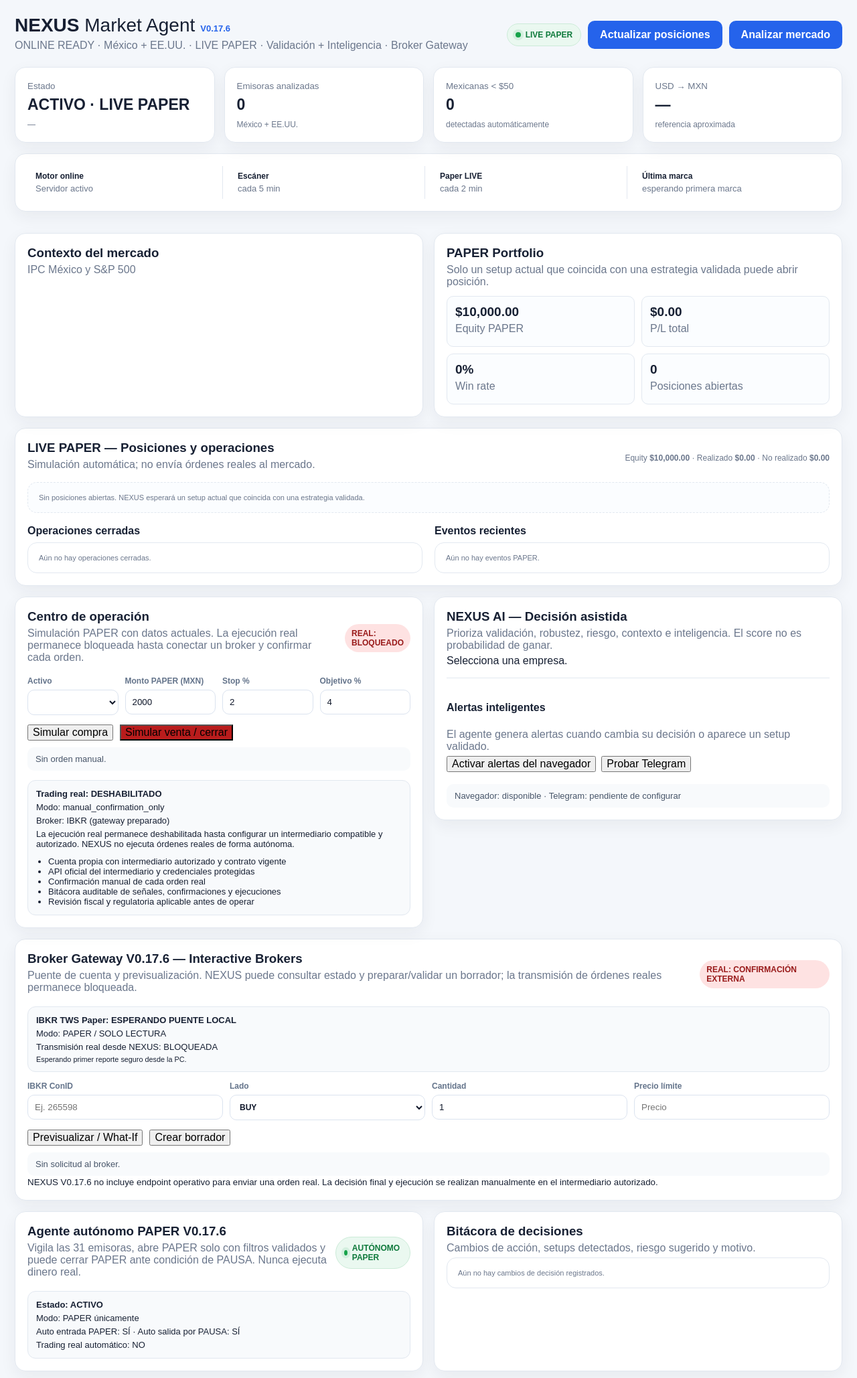
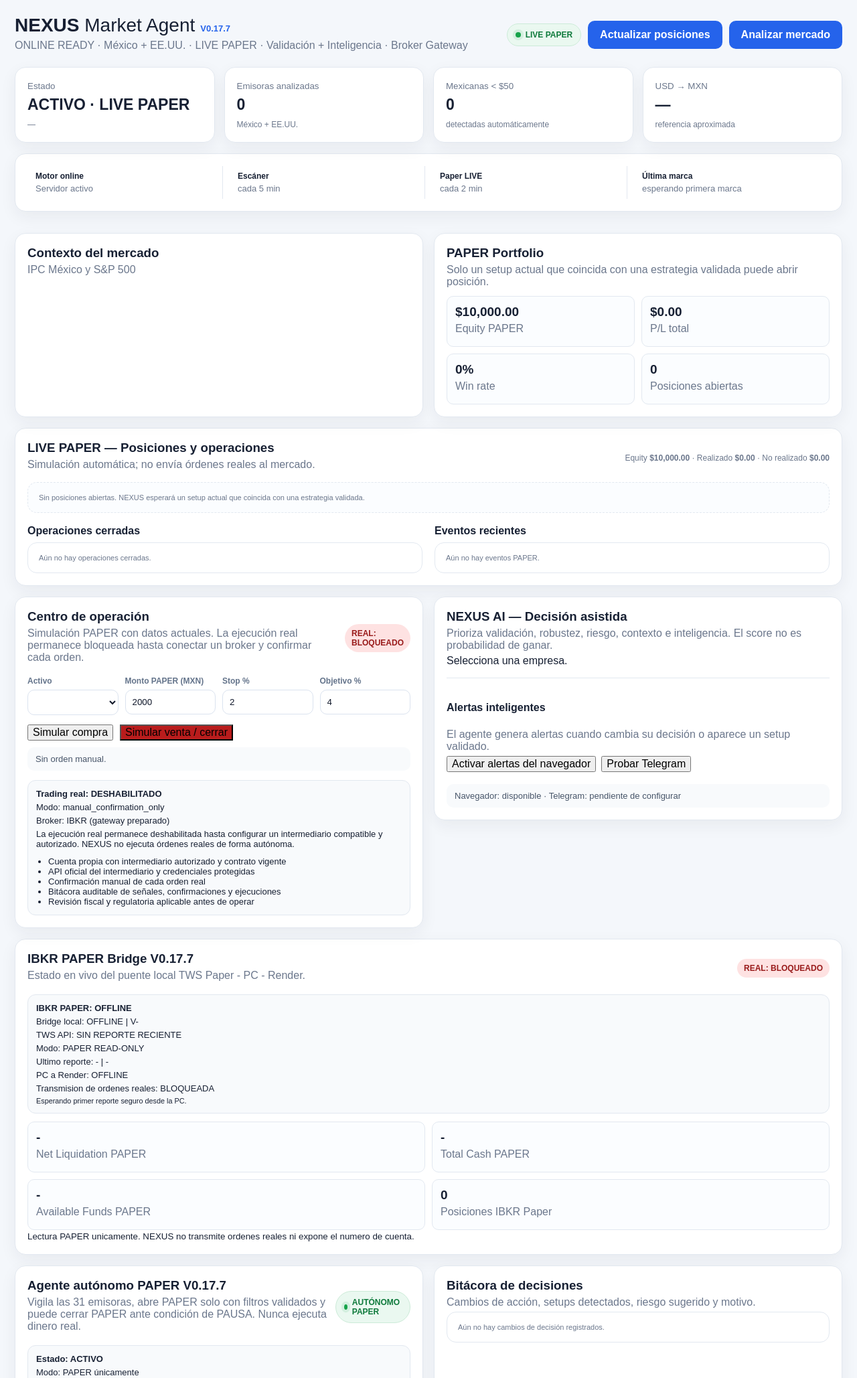
Before and after one commit to jesusespinoss84-pixel/nexus-market-agent-v013, a Flask app: page / in a window 1280 px wide. Shown: the top 2058 px of the page at 67% size. Run offline with Flask 3, Linux system fonts and the light colour scheme; data that the repository does not hold is empty.

Commit message:
Add files via upload

```diff
--- a/config/settings.yaml
+++ b/config/settings.yaml
@@ -1,6 +1,6 @@
 app:
   name: NEXUS Market Agent
-  version: 0.17.6
+  version: 0.17.7
   mode: paper
   live_trading_enabled: false
   port: 5130
--- a/src/web/static/app.js
+++ b/src/web/static/app.js
@@ -408,3 +408,9 @@ loadBrokerGateway = async function(){
  }catch(e){$('brokerStatus').textContent='No se pudo consultar el Broker Gateway.'}
 };
 loadBrokerGateway();
+
+
+// V0.17.7 FINAL IBKR PAPER BRIDGE
+function brokerMoney(v,c='USD'){if(v===null||v===undefined||Number.isNaN(Number(v)))return '-';try{return new Intl.NumberFormat('es-MX',{style:'currency',currency:c,maximumFractionDigits:2}).format(Number(v))}catch(e){return Number(v).toFixed(2)+' '+c}}
+loadBrokerGateway=async function(){if(!$('brokerStatus'))return;try{const d=await fetch('/api/broker/status?_='+Date.now(),{cache:'no-store'}).then(r=>r.json());const on=!!d.local_bridge_connected,a=d.local_bridge_account||{},cur=a.currency||'USD',age=d.local_bridge_age_seconds,ag=age==null?'-':age<60?'hace '+age+' s':'hace '+Math.floor(age/60)+' min';$('brokerStatus').innerHTML='<b>IBKR PAPER: '+(on?'CONECTADO':'OFFLINE')+'</b><span>Bridge local: '+(on?'ONLINE':'OFFLINE')+' | V'+esc(d.local_bridge_version||'-')+'</span><span>TWS API: '+(on?'CONECTADA':'SIN REPORTE RECIENTE')+'</span><span>Modo: PAPER READ-ONLY</span><span>Ultimo reporte: '+(d.local_bridge_received_utc?dt(d.local_bridge_received_utc):'-')+' | '+ag+'</span><span>PC a Render: '+(on?'CONECTADO':'OFFLINE')+'</span><span>Transmision de ordenes reales: BLOQUEADA</span><small>'+esc(d.local_bridge_message||'')+'</small>';if($('brokerAccount'))$('brokerAccount').innerHTML='<div class="mini"><b>'+brokerMoney(a.net_liquidation,cur)+'</b><p>Net Liquidation PAPER</p></div><div class="mini"><b>'+brokerMoney(a.total_cash,cur)+'</b><p>Total Cash PAPER</p></div><div class="mini"><b>'+brokerMoney(a.available_funds,cur)+'</b><p>Available Funds PAPER</p></div><div class="mini"><b>'+Number(d.local_bridge_positions_count||0)+'</b><p>Posiciones IBKR Paper</p></div>'}catch(e){$('brokerStatus').innerHTML='<b>IBKR PAPER: OFFLINE</b><span>Transmision real: BLOQUEADA</span>'}};
+loadBrokerGateway();setInterval(loadBrokerGateway,15000);
--- a/src/web/templates/index.html
+++ b/src/web/templates/index.html
@@ -1,5 +1,5 @@
-<!doctype html><html lang="es"><head><meta charset="utf-8"><meta name="viewport" content="width=device-width,initial-scale=1"><title>NEXUS V0.17.6</title><link rel="stylesheet" href="/static/style.css?v=0170"></head><body><div class="wrap">
-<header><div><div class="brand">NEXUS <span>Market Agent</span><em>V0.17.6</em></div><p>ONLINE READY · México + EE.UU. · LIVE PAPER · Validación + Inteligencia · Broker Gateway</p></div><div class="headActions"><span class="livebadge"><i></i> LIVE PAPER</span><button id="liveNow">Actualizar posiciones</button><button id="run">Analizar mercado</button></div></header>
+<!doctype html><html lang="es"><head><meta charset="utf-8"><meta name="viewport" content="width=device-width,initial-scale=1"><title>NEXUS V0.17.7</title><link rel="stylesheet" href="/static/style.css?v=0170"></head><body><div class="wrap">
+<header><div><div class="brand">NEXUS <span>Market Agent</span><em>V0.17.7</em></div><p>ONLINE READY · México + EE.UU. · LIVE PAPER · Validación + Inteligencia · Broker Gateway</p></div><div class="headActions"><span class="livebadge"><i></i> LIVE PAPER</span><button id="liveNow">Actualizar posiciones</button><button id="run">Analizar mercado</button></div></header>
 <section class="cards"><div><small>Estado</small><b id="status">—</b><span id="last">—</span></div><div><small>Emisoras analizadas</small><b id="count">—</b><span>México + EE.UU.</span></div><div><small>Mexicanas &lt; $50</small><b id="cheap">—</b><span>detectadas automáticamente</span></div><div><small>USD → MXN</small><b id="fx">—</b><span>referencia aproximada</span></div></section>
 <section class="panel onlinebar"><div><b>Motor online</b><span id="onlineState">Conectando…</span></div><div><b>Escáner</b><span id="scanCadence">—</span></div><div><b>Paper LIVE</b><span id="liveCadence">—</span></div><div><b>Última marca</b><span id="lastLive">—</span></div></section>
 <section class="grid2"><div class="panel"><h3>Contexto del mercado</h3><p>IPC México y S&P 500</p><div id="bench" class="bench"></div></div><div class="panel"><h3>PAPER Portfolio</h3><p>Solo un setup actual que coincida con una estrategia validada puede abrir posición.</p><div id="portfolio" class="portfolio"></div></div></section>
@@ -17,29 +17,29 @@
 </section>
 
 
-<section class="panel"><div class="panelhead"><div><h3>Broker Gateway V0.17.6 — Interactive Brokers</h3><p>Puente de cuenta y previsualización. NEXUS puede consultar estado y preparar/validar un borrador; la transmisión de órdenes reales permanece bloqueada.</p></div><span class="safetybadge">REAL: CONFIRMACIÓN EXTERNA</span></div><div id="brokerStatus" class="legalbox">Consultando Broker Gateway…</div><div class="tradeform"><label>IBKR ConID<input id="brokerConid" type="number" min="1" placeholder="Ej. 265598"></label><label>Lado<select id="brokerSide"><option>BUY</option><option>SELL</option></select></label><label>Cantidad<input id="brokerQty" type="number" min="0.0001" step="0.0001" value="1"></label><label>Precio límite<input id="brokerPrice" type="number" min="0.01" step="0.01" placeholder="Precio"></label></div><div class="orderbuttons"><button id="brokerPreview">Previsualizar / What-If</button><button id="brokerDraft">Crear borrador</button></div><div id="brokerResult" class="notice">Sin solicitud al broker.</div><small>NEXUS V0.17.6 no incluye endpoint operativo para enviar una orden real. La decisión final y ejecución se realizan manualmente en el intermediario autorizado.</small></section>
+<section class="panel"><div class="panelhead"><div><h3>IBKR PAPER Bridge V0.17.7</h3><p>Estado en vivo del puente local TWS Paper - PC - Render.</p></div><span class="safetybadge">REAL: BLOQUEADO</span></div><div id="brokerStatus" class="legalbox">Consultando IBKR Paper Bridge...</div><div id="brokerAccount" class="portfolio"></div><small>Lectura PAPER unicamente. NEXUS no transmite ordenes reales ni expone el numero de cuenta.</small></section>
 <section class="grid2">
-  <div class="panel"><div class="panelhead"><div><h3>Agente autónomo PAPER V0.17.6</h3><p>Vigila las 31 emisoras, abre PAPER solo con filtros validados y puede cerrar PAPER ante condición de PAUSA. Nunca ejecuta dinero real.</p></div><span class="livebadge"><i></i> AUTÓNOMO PAPER</span></div><div id="autonomyStatus" class="legalbox">Consultando autonomía…</div></div>
+  <div class="panel"><div class="panelhead"><div><h3>Agente autónomo PAPER V0.17.7</h3><p>Vigila las 31 emisoras, abre PAPER solo con filtros validados y puede cerrar PAPER ante condición de PAUSA. Nunca ejecuta dinero real.</p></div><span class="livebadge"><i></i> AUTÓNOMO PAPER</span></div><div id="autonomyStatus" class="legalbox">Consultando autonomía…</div></div>
   <div class="panel"><div class="panelhead"><div><h3>Bitácora de decisiones</h3><p>Cambios de acción, setups detectados, riesgo sugerido y motivo.</p></div></div><div id="decisionLog" class="tradetable"><div class="emptyline">Esperando decisiones…</div></div></div>
 </section>
 
 <section class="grid2">
-  <div class="panel"><div class="panelhead"><div><h3>Aprendizaje PAPER V0.17.6</h3><p>Evalúa qué ocurrió después de cada decisión a 1 h, 1 día y 5 días. Aprende en sombra; no altera estrategias validadas ni habilita dinero real.</p></div><span class="livebadge"><i></i> SHADOW LEARNING</span></div><div id="learningStatus" class="legalbox">Esperando muestras…</div></div>
+  <div class="panel"><div class="panelhead"><div><h3>Aprendizaje PAPER V0.17.7</h3><p>Evalúa qué ocurrió después de cada decisión a 1 h, 1 día y 5 días. Aprende en sombra; no altera estrategias validadas ni habilita dinero real.</p></div><span class="livebadge"><i></i> SHADOW LEARNING</span></div><div id="learningStatus" class="legalbox">Esperando muestras…</div></div>
   <div class="panel"><div class="panelhead"><div><h3>Resultados del aprendizaje</h3><p>Hit rate y rendimiento posterior por tipo de decisión. Requiere muestra suficiente para cualquier ajuste.</p></div></div><div id="learningStats" class="tradetable"><div class="emptyline">Todavía no hay resultados maduros.</div></div></div>
-  <div class="panel"><div class="panelhead"><div><h3>Auditor IA V0.17.6</h3><p>Memoria por empresa, régimen y sector. Las promociones son evidencia PAPER, no autorización para operar dinero real.</p></div></div><div id="learningAudit" class="tradetable"><div class="emptyline">Esperando muestras maduras…</div></div></div>
+  <div class="panel"><div class="panelhead"><div><h3>Auditor IA V0.17.7</h3><p>Memoria por empresa, régimen y sector. Las promociones son evidencia PAPER, no autorización para operar dinero real.</p></div></div><div id="learningAudit" class="tradetable"><div class="emptyline">Esperando muestras maduras…</div></div></div>
 
-  <div class="panel"><div class="panelhead"><div><h3>Errores y oportunidades V0.17.6</h3><p>Contrafactual PAPER: identifica oportunidades perdidas, entradas evitadas y compras desfavorables a 1 día.</p></div><span class="livebadge"><i></i> CONTRAFACTUAL</span></div><div id="counterfactual" class="tradetable"><div class="emptyline">Esperando resultados maduros…</div></div></div>
+  <div class="panel"><div class="panelhead"><div><h3>Errores y oportunidades V0.17.7</h3><p>Contrafactual PAPER: identifica oportunidades perdidas, entradas evitadas y compras desfavorables a 1 día.</p></div><span class="livebadge"><i></i> CONTRAFACTUAL</span></div><div id="counterfactual" class="tradetable"><div class="emptyline">Esperando resultados maduros…</div></div></div>
 </section>
 
-  <div class="panel"><div class="panelhead"><div><h3>Calibración y evidencia V0.17.6</h3><p>Compara consistencia a 1 h, 1 día y 5 días y estima el efecto de fricción PAPER. El nivel de evidencia no es probabilidad de ganar.</p></div><span class="livebadge"><i></i> CALIBRACIÓN</span></div><div id="calibration" class="tradetable"><div class="emptyline">Esperando resultados maduros…</div></div></div>
-<section class="panel"><div class="panelhead"><div><h3>Madurez del aprendizaje V0.17.6</h3><p>Controla cuántas muestras ya maduraron a 1 h, 1 día y 5 días antes de permitir ajustes internos.</p></div><span class="livebadge"><i></i> EVIDENCIA</span></div><div id="learningMaturity" class="tradetable"><div class="emptyline">Calculando madurez…</div></div></section>
-<section class="grid2"><div class="panel"><div class="panelhead"><div><h3>Risk Governor PAPER V0.17.6</h3><p>Supervisa exposición, concentración, pérdida diaria y drawdown. Puede bloquear nuevas entradas PAPER.</p></div><span class="livebadge"><i></i> RISK GOVERNOR</span></div><div id="riskGovernor" class="legalbox">Calculando riesgo…</div></div><div class="panel"><div class="panelhead"><div><h3>Pruebas de estrés PAPER V0.17.6</h3><p>Simula shocks adversos y fricción elevada sin mover dinero real.</p></div><span class="livebadge"><i></i> STRESS TEST</span></div><div id="stressTests" class="tradetable">Calculando escenarios…</div></div></section>
+  <div class="panel"><div class="panelhead"><div><h3>Calibración y evidencia V0.17.7</h3><p>Compara consistencia a 1 h, 1 día y 5 días y estima el efecto de fricción PAPER. El nivel de evidencia no es probabilidad de ganar.</p></div><span class="livebadge"><i></i> CALIBRACIÓN</span></div><div id="calibration" class="tradetable"><div class="emptyline">Esperando resultados maduros…</div></div></div>
+<section class="panel"><div class="panelhead"><div><h3>Madurez del aprendizaje V0.17.7</h3><p>Controla cuántas muestras ya maduraron a 1 h, 1 día y 5 días antes de permitir ajustes internos.</p></div><span class="livebadge"><i></i> EVIDENCIA</span></div><div id="learningMaturity" class="tradetable"><div class="emptyline">Calculando madurez…</div></div></section>
+<section class="grid2"><div class="panel"><div class="panelhead"><div><h3>Risk Governor PAPER V0.17.7</h3><p>Supervisa exposición, concentración, pérdida diaria y drawdown. Puede bloquear nuevas entradas PAPER.</p></div><span class="livebadge"><i></i> RISK GOVERNOR</span></div><div id="riskGovernor" class="legalbox">Calculando riesgo…</div></div><div class="panel"><div class="panelhead"><div><h3>Pruebas de estrés PAPER V0.17.7</h3><p>Simula shocks adversos y fricción elevada sin mover dinero real.</p></div><span class="livebadge"><i></i> STRESS TEST</span></div><div id="stressTests" class="tradetable">Calculando escenarios…</div></div></section>
 <section class="grid2">
   <div class="panel"><h3>Plan e infraestructura</h3><p>Tu servicio actual usa Render Free. El plan gratuito no termina automáticamente al cumplir un mes; tiene límites de uso. Puedes cambiar de compute o de workspace cuando lo necesites.</p><div class="linkbuttons"><a href="https://render.com/pricing" target="_blank" rel="noopener">Ver planes y precios de Render</a><a href="https://dashboard.render.com/billing" target="_blank" rel="noopener">Abrir facturación / contratar</a><a href="https://dashboard.render.com/web/srv-dak1sdmk1f9s73amjk9g" target="_blank" rel="noopener">Administrar este servicio</a></div></div>
   <div class="panel"><h3>Legal y preparación para operación real</h3><p>NEXUS no actúa como casa de bolsa. Las órdenes reales deben cursarse mediante un intermediario autorizado y con tu confirmación.</p><div class="linkbuttons"><a href="https://www.cnbv.gob.mx/SECTORES-SUPERVISADOS/BURS%C3%81TIL/Descripci%C3%B3n/Paginas/Casas-de-Bolsa.aspx" target="_blank" rel="noopener">CNBV · Casas de Bolsa</a><a href="https://www.gob.mx/cnbv/acciones-y-programas/asesores-en-inversiones" target="_blank" rel="noopener">CNBV · Asesores en Inversiones</a><a href="https://www.gob.mx/cnbv/acciones-y-programas/disposiciones-legales-casas-de-bolsa" target="_blank" rel="noopener">CNBV · Disposiciones legales</a></div></div>
 </section>
 <section class="panel"><div class="panelhead"><div><h3>Gráfica del activo</h3><p id="chartTitle">Cargando activo inicial…</p><div id="chartStats" class="chartstats"></div></div><div><select id="symbol"></select><button class="range" data-range="5d">5D</button><button class="range active" data-range="1m">1M</button><button class="range" data-range="3m">3M</button><button class="range" data-range="1y">1A</button></div></div><svg id="chart" viewBox="0 0 1000 300"></svg></section>
 <section class="panel"><div class="panelhead"><div><h3>Empresas en estudio</h3><p>Rendimiento multi-horizonte, vulnerabilidad, viabilidad y validación propia.</p></div><div class="filters"><button class="filter active" data-f="ALL">Todas</button><button class="filter" data-f="MEX">México</button><button class="filter" data-f="CHEAP">Mexicanas &lt;$50</button><button class="filter" data-f="VIABLE">Más viables</button><button class="filter" data-f="VULNERABLE">Más vulnerables</button></div></div><div class="scroll"><table><thead><tr><th>Empresa</th><th>Precio</th><th>1D</th><th>1S</th><th>1M</th><th>3M</th><th>YTD</th><th>1A</th><th>Vol.30d</th><th>Max DD</th><th>Viable</th><th>Vulnerable</th><th>Técnico</th><th>Mercado</th><th>Validación</th><th>Composite</th><th>Decisión</th></tr></thead><tbody id="body"></tbody></table></div></section>
-<section class="panel"><div class="panelhead"><div><h3>Inteligencia de mercado V0.17.6</h3><p id="intelSub">Sector, fuerza relativa, volumen, volatilidad, earnings y contexto informativo.</p></div></div><div id="intel" class="intel">Selecciona una empresa.</div></section>
+<section class="panel"><div class="panelhead"><div><h3>Inteligencia de mercado V0.17.7</h3><p id="intelSub">Sector, fuerza relativa, volumen, volatilidad, earnings y contexto informativo.</p></div></div><div id="intel" class="intel">Selecciona una empresa.</div></section>
 <section class="grid2"><div class="panel"><h3>Cerebro del agente</h3><div id="brain" class="brain">Selecciona una empresa.</div></div><div class="panel"><div class="panelhead"><div><h3>Laboratorio individual</h3><p id="labSub">Selecciona una empresa.</p></div><div><button id="validateQuick">Validar rápido</button><button id="validateFull">Validación completa</button></div></div><div id="sens" class="sens"></div></div></section>
-<footer>V0.17.6: Broker Gateway IBKR en modo lectura/preview + calibración de evidencia + fricción PAPER + contrafactual + agente autónomo PAPER + acciones fraccionarias PAPER en EE.UU. + alertas + bitácora. LIVE PAPER es una simulación. La sección de trading real permanece deshabilitada hasta conectar un intermediario compatible y confirmar manualmente cada orden. Los scores son métricas internas de investigación, no probabilidades ni garantías.</footer></div><script src="/static/app.js?v=0171"></script></body></html>
+<footer>V0.17.7: Broker Gateway IBKR en modo lectura/preview + calibración de evidencia + fricción PAPER + contrafactual + agente autónomo PAPER + acciones fraccionarias PAPER en EE.UU. + alertas + bitácora. LIVE PAPER es una simulación. La sección de trading real permanece deshabilitada hasta conectar un intermediario compatible y confirmar manualmente cada orden. Los scores son métricas internas de investigación, no probabilidades ni garantías.</footer></div><script src="/static/app.js?v=0177"></script></body></html>
```
Also changed, not shown: src/agent/local_bridge_cloud.py (+11 -10 lines).
